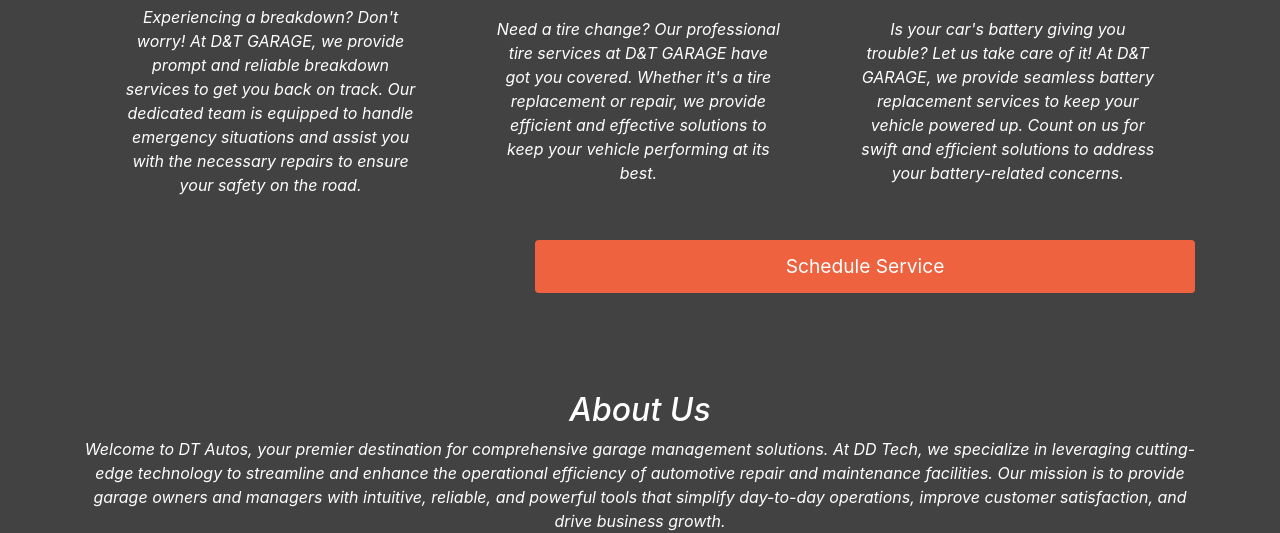
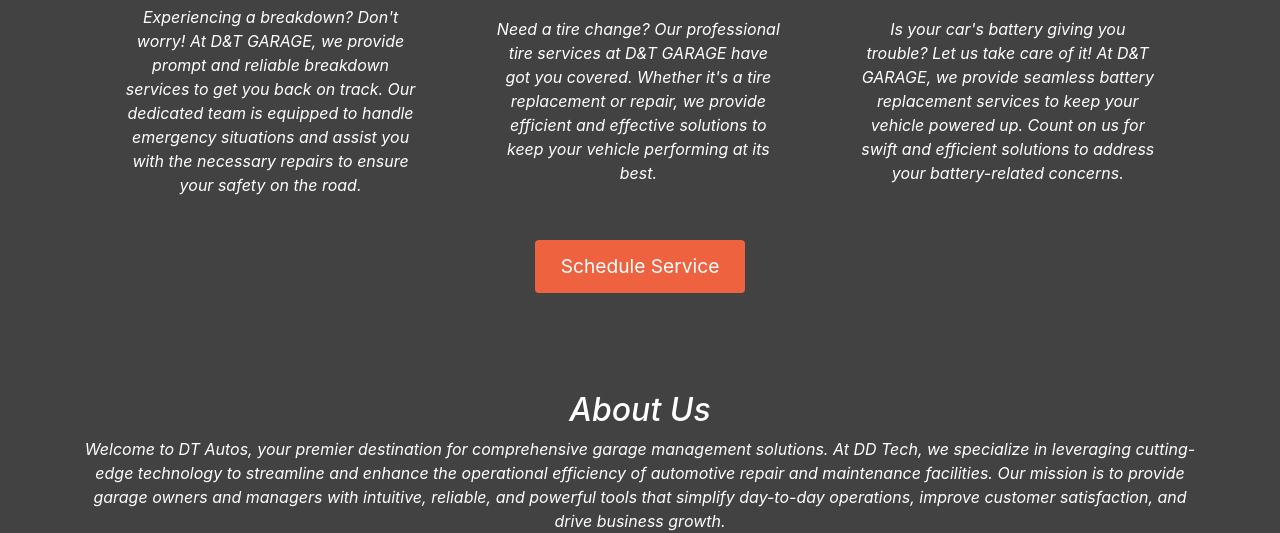
Before and after one commit to Shazi-dani/Garage-Management-System, a Django app: page / in a window 1280 px wide. Shown: the part 1303-1836 px from the top of the page. Run offline with Django 5.2, Linux system fonts and the light colour scheme; some libraries are stand-ins or nearby versions.

Commit message:
Fix Schedule service button padding

```diff
--- a/dashboard/templates/home.html
+++ b/dashboard/templates/home.html
@@ -152,7 +152,7 @@
                 </td>
             </tr>
         </table>
-        <div style="padding-left: 450px;">
+        <div style="padding-left: 450px; padding-right: 450px;">
             <input type="submit" value="Schedule Service" style="display: flex;"/>
         </div>
     </div>
```
